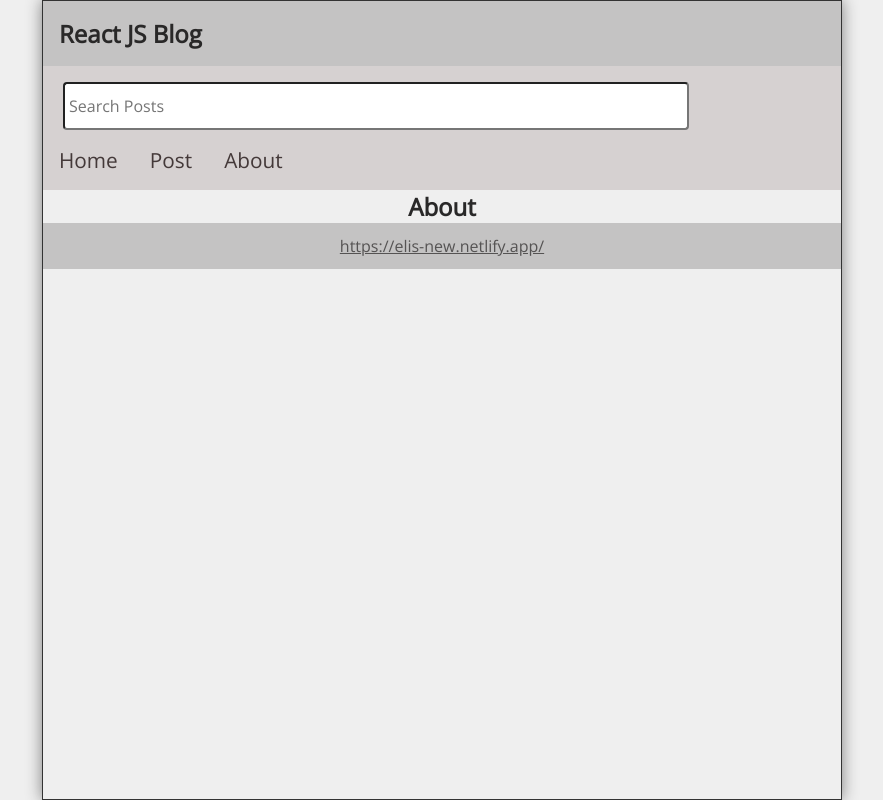
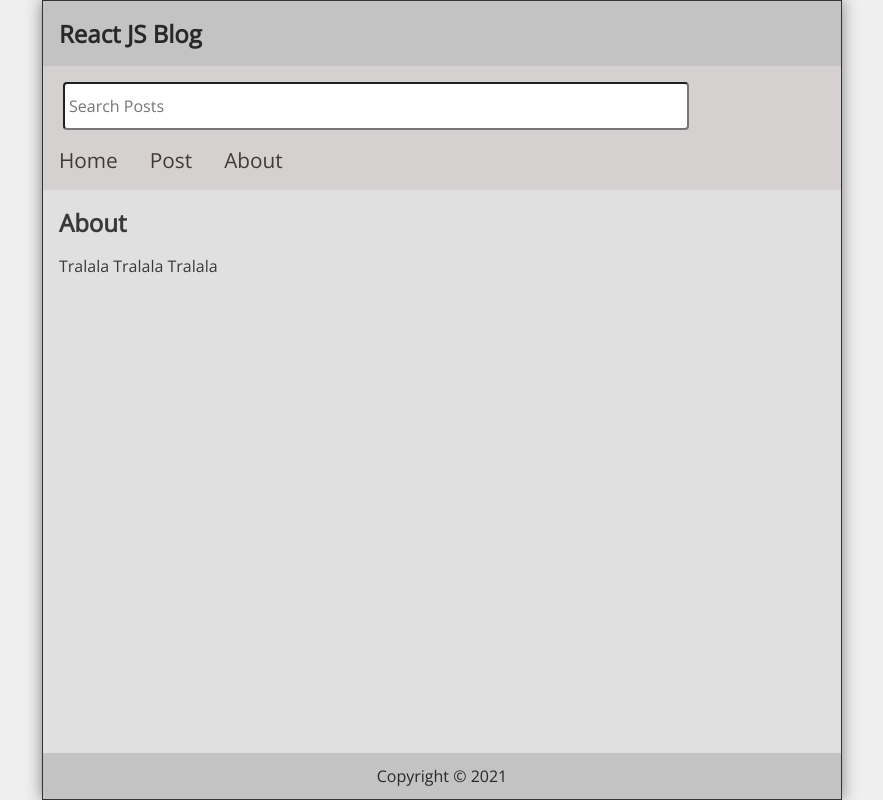
Before and after one commit to elis-11/React, a React (Create React App) app: page /about in a window 1280 px wide. Shown: the whole page, without its empty margins (198-1081 px from the left). Built offline with nearby package versions, Linux system fonts and the light colour scheme.

Commit message:
Done About, Footer & Missing Files

```diff
--- a/src/components/About.jsx
+++ b/src/components/About.jsx
@@ -1,9 +1,14 @@
-import React from 'react'
+import React from "react";
 
 export const About = () => {
   return (
-   <main>
-     <h2>About</h2>
-   </main>
-  )
-}
+    <main className="About">
+      <h2>About</h2>
+      <p style={{ marginTop: "1rem" }}>
+        Tralala
+        Tralala
+        Tralala
+      </p>
+    </main>
+  );
+};
--- a/src/components/Footer.jsx
+++ b/src/components/Footer.jsx
@@ -1,9 +1,11 @@
 import '../App.scss';
 
 export const Footer = () => {
+  const today = new Date();
   return (
-   <footer>
-     <a href="https://elis-new.netlify.app/">https://elis-new.netlify.app/</a>
-   </footer>
+      <footer className='Footer'>
+          <p>Copyright &copy; {today.getFullYear()}</p>
+          {/* <a href="https://elis-new.netlify.app/">https://elis-new.netlify.app/</a> */}
+      </footer>
   )
 }
--- a/src/components/Missing.jsx
+++ b/src/components/Missing.jsx
@@ -1,9 +1,13 @@
-import React from 'react'
+import { Link} from "react-router-dom";
 
 export const Missing = () => {
   return (
-   <main>
-     <h2>Missing</h2>
-   </main>
+    <main className='Missing'>
+    <h2>Page Not Found</h2>
+    <p>Well, that's disappointing.</p>
+    <p>
+        <Link to='/'>Visit Our Home Page</Link>
+    </p>
+</main>
   )
 }
```
Also changed, not shown: public/notes.md (+7 -1 lines).
